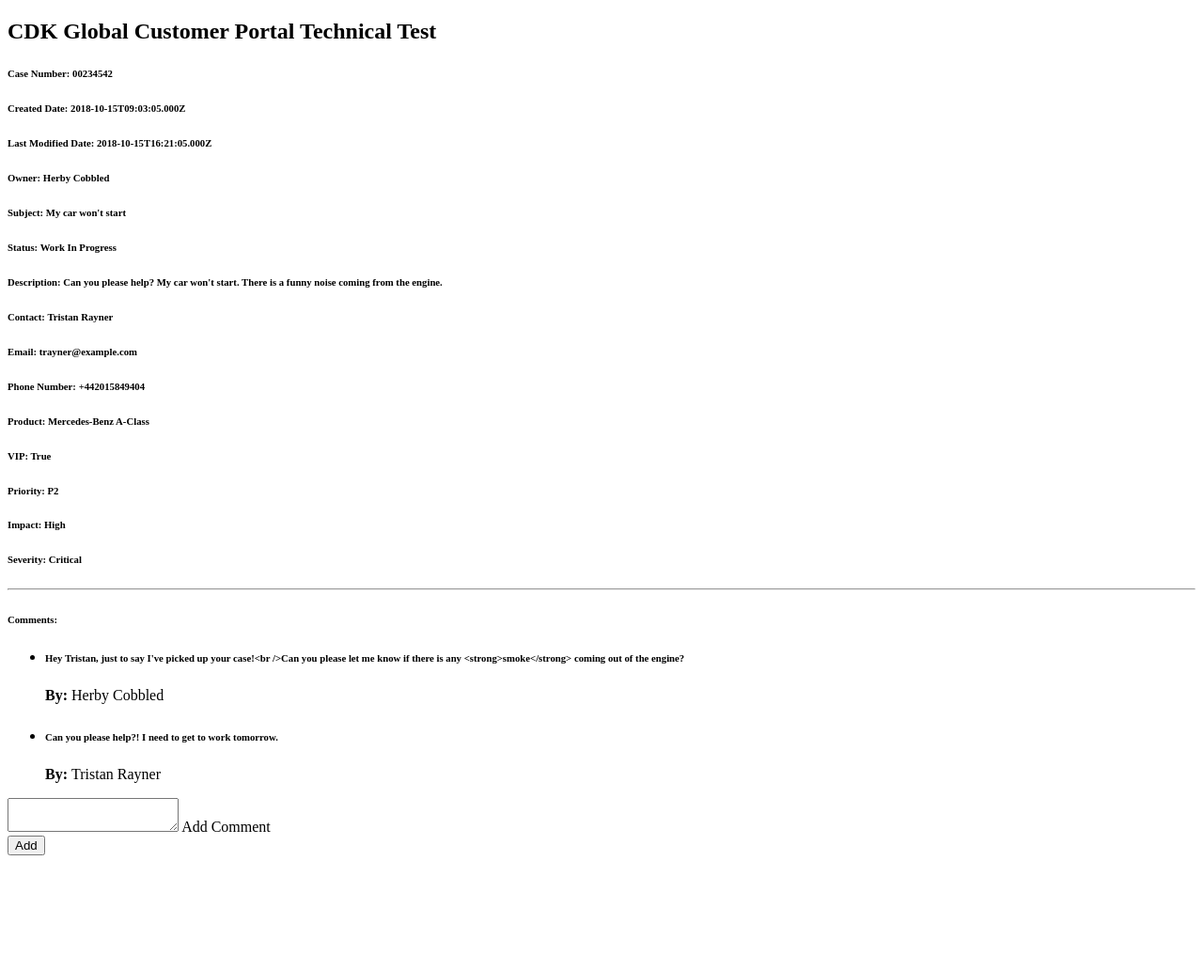
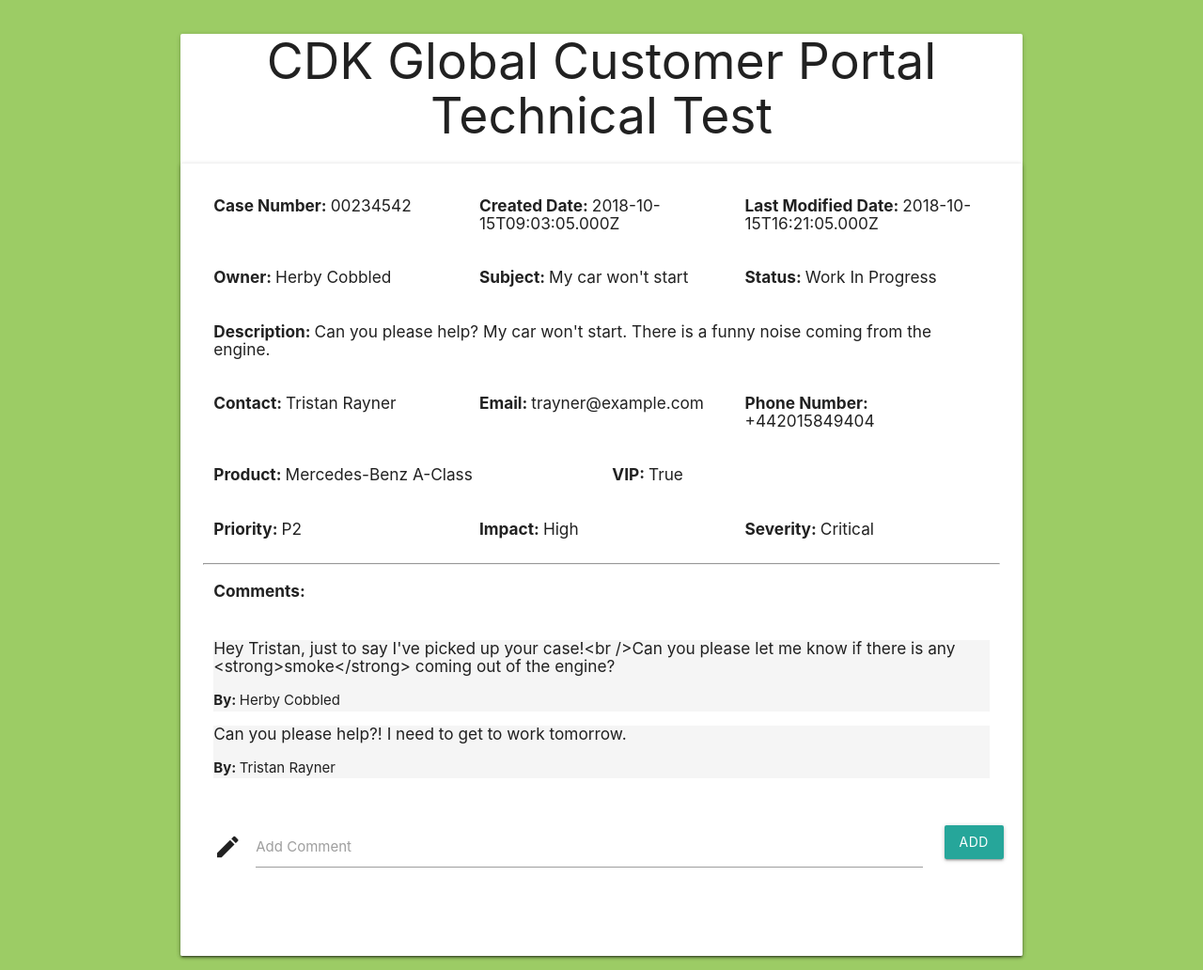
Before and after one commit to Roshan24/-CDK-Global-Technical-Test, a Flask app: page / in a window 1280 px wide. Shown: the whole page at 94% size. Before the commit the page ends 910 px from the top, so only its background shows below. Run offline with Flask 2, Linux system fonts and the light colour scheme.

Commit message:
Update home.html

```diff
--- a/templates/home.html
+++ b/templates/home.html
@@ -1,44 +1,73 @@
 <!DOCTYPE html>
-<html>
+<html lang="en">
 <head>
+    <meta charset="UTF-8">
+    <meta http-equiv="X-UA-Compatible" content="IE=edge">
+    <meta name="viewport" content="width=device-width, initial-scale=1.0">
+    <link href="https://fonts.googleapis.com/icon?family=Material+Icons" rel="stylesheet">
+    <link rel="stylesheet" href="https://cdnjs.cloudflare.com/ajax/libs/materialize/1.0.0/css/materialize.min.css">
     <title>CDK Global Test</title>
 </head>
-<body>
+<body class="light-green lighten-1">
 
     <div class="container ">
         <div class="card">
             <h2 class="center">CDK Global Customer Portal Technical Test</h2>
-            <div>
+            <div class="card-panel">
                 <div class="row">
-                    <div>
+                    <div class="col s4">
                         <h6><b>Case Number: </b> <span>{{items['CaseNumber']}}</span></h6>
-
+                    </div>
+                    <div class="col s4">
                         <h6><b>Created Date: </b><span>{{items['CreatedDate']}}</span></h6>
-
+                    </div>
+                    <div class="col s4">
                         <h6><b>Last Modified Date: </b><span>{{items['LastModifiedDate']}}</span></h6>
-
+                    </div>
+                </div>
+                <div class="row">
+                    <div class="col s4">
                         <h6><b>Owner: </b><span>{{items['Owner']['FirstName'] + " " + items['Owner']['LastName']}}</span></h6>
-
+                    </div>
+                    <div class="col s4">
                         <h6><b>Subject: </b><span>{{items['Subject']}}</span></h6>
-
+                    </div>
+                    <div class="col s4">
                         <h6><b>Status: </b><span>{{items['Status']}}</span></h6>
-
+                    </div>
+                </div>
+                <div class="row">
+                    <div class="col">
                         <h6><b>Description: </b>{{items['Description']}}</h6>
-
+                    </div>
+                </div>
+                <div class="row">
+                    <div class="col s4">
                         <h6><b>Contact: </b><span>{{items['Contact']['FirstName'] + " " + items['Contact']['LastName']}}</span></h6>
-
+                    </div>
+                    <div class="col s4">
                         <h6><b>Email: </b><span>{{items['Contact']['Email']}}</span></h6>
-
+                    </div>
+                    <div class="col s4">
                         <h6><b>Phone Number: </b><span>{{items['Contact']['Phone']}}</span></h6>
-
+                    </div>
+                </div>
+                <div class="row">
+                    <div class="col s6">
                         <h6><b>Product: </b><span>{{items['ProductGroup']+" "+items['Product']}}</span></h6>
-
+                    </div>
+                    <div class="col s6">
                         <h6><b>VIP: </b><span>{{items['VIP']}}</span></h6>
-
+                    </div>
+                </div>
+                <div class="row">
+                    <div class="col s4">
                         <h6><b>Priority: </b><span>{{items['Priority']}}</span></h6>
-
+                    </div>
+                    <div class="col s4">
                         <h6><b>Impact: </b><span>{{items['Impact']}}</span></h6>
-
+                    </div>
+                    <div class="col s4">
                         <h6><b>Severity: </b><span>{{items['Severity']}}</span></h6>
                     </div>
                 </div>
@@ -52,7 +81,7 @@
                     <div class="col">
                         <ul>
                             {% for c in items['Comments'] %}
-                            <li>
+                            <li class="grey lighten-4">
                                 <h6>{{c['CommentBody']}}</h6>
                                 <p><b>By: </b>{{c['CreatedBy']}}</p>
                             </li>
@@ -61,11 +90,14 @@
                     </div>
                 </div>
                  <div class="row">
-                    <form action="#" method="POST">
+                    <form action="#" method="POST" class="col s12">
                         <div class="row">
-                                <textarea id="commentInput" name="comment"></textarea>
-                                <label for="commentInput">Add Comment</label>
-                            <div>
+                            <div class="input-field col s11">
+                                <i class="material-icons prefix">mode_edit</i>
+                                <textarea id="icon_prefix2" class="materialize-textarea" name="comment"></textarea>
+                                <label for="icon_prefix2">Add Comment</label>
+                            </div>
+                            <div class=" input-field col s1">
                                 <input type="submit" class="btn" value="Add">
                             </div>
                         </div>
@@ -74,5 +106,7 @@
             </div>
         </div>
     </div>
+
+    <script src="https://cdnjs.cloudflare.com/ajax/libs/materialize/1.0.0/js/materialize.min.js"></script>
 </body>
 </html>
```
